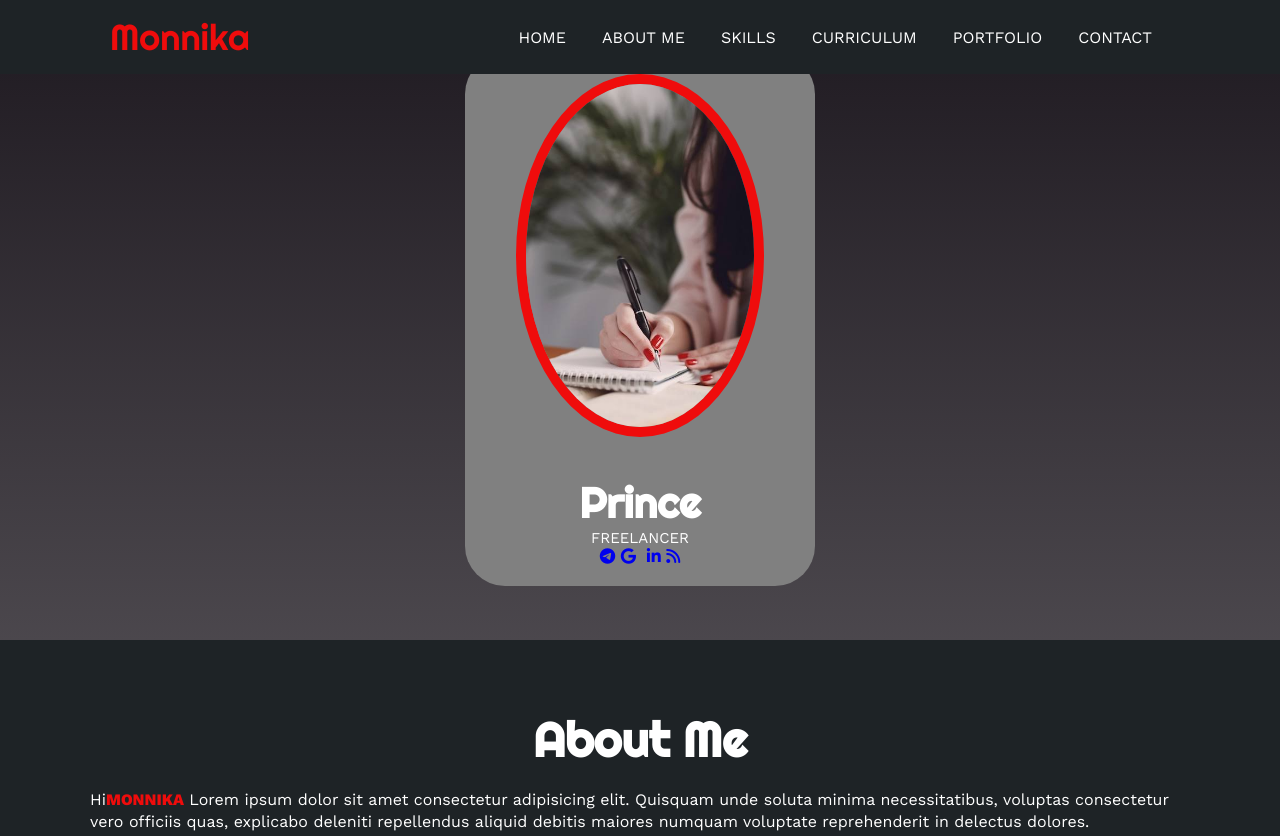
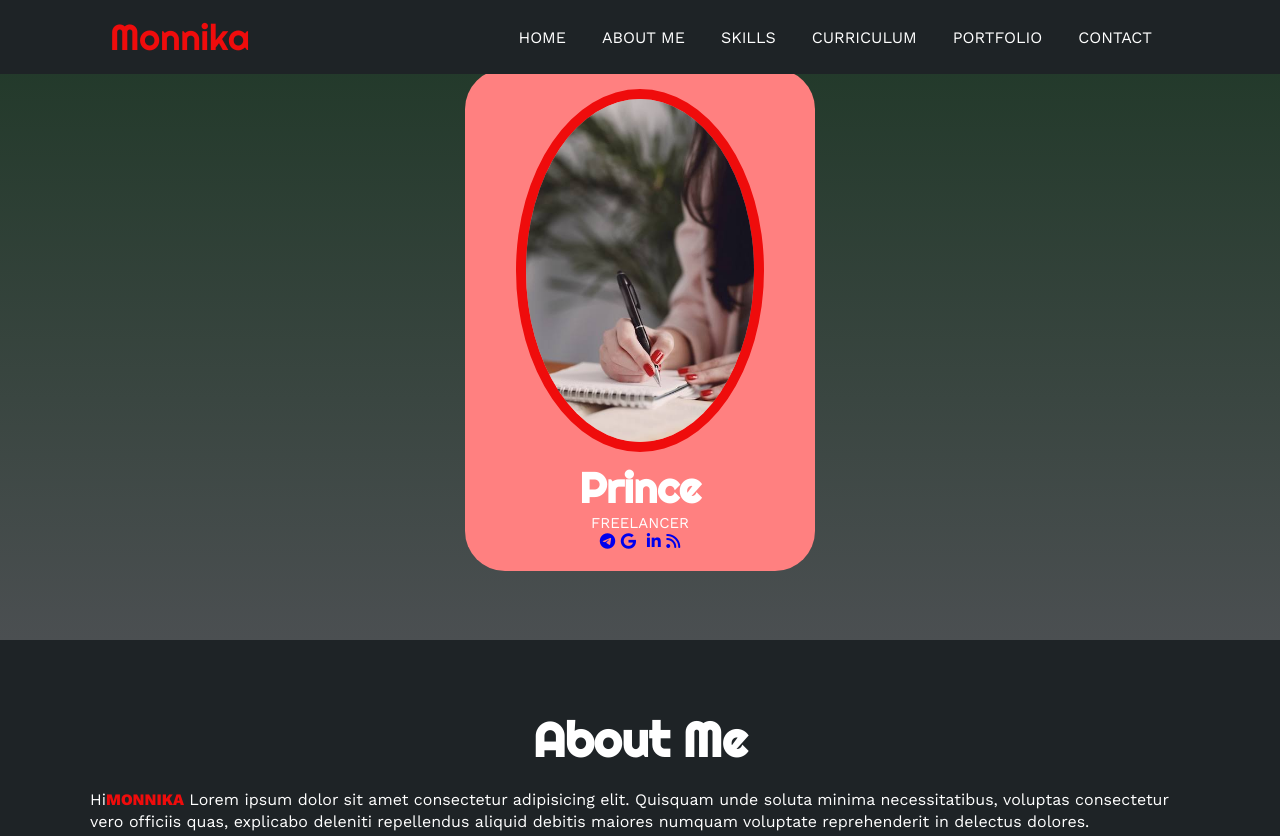
Before and after one commit to Monnika23/monnika, a plain HTML site: page index.html in a window 1280 px wide. Shown: the top 836 px of the page. Drawn offline with nearby package versions, Linux system fonts and the light colour scheme; some icons are missing.

Commit message:
Update style.css

```diff
--- a/style.css
+++ b/style.css
@@ -56,7 +56,7 @@ html{
 }
 
 .inicio{
-    background: linear-gradient(to top, rgba(30,25,32,.8), rgba(30,25,32,6)),
+    background: linear-gradient(to top, rgba(30,35,38,.8), rgba(30,55,38,1)),
     url(img/fondo.jpg);
     background-size: cover;
     height: 80vh;
@@ -66,7 +66,7 @@ html{
 }
 .inicio .contenido-banner{
     padding: 20px;
-    background-color: #808080;
+    background-color: #ff8080;
     max-width: 350px;
     margin: auto;
     text-align: center;
@@ -81,7 +81,7 @@ html{
     border-radius: 100%;
 }
 .inicio .contenido-banner h1{
-    margin-top: 40px;
+    margin-top: 10px;
     font-size: 42px;
     font-family: 'Righteous';
 }
@@ -103,7 +103,7 @@ html{
     transition: .3s;
 }
 .inicio .contenido-banner .redes a:hover{
-    background-color: #EF0C0C;
+    background-color: #EF8C0C;
 }
 .sobremi{
     background-color: #1e2326;
```
